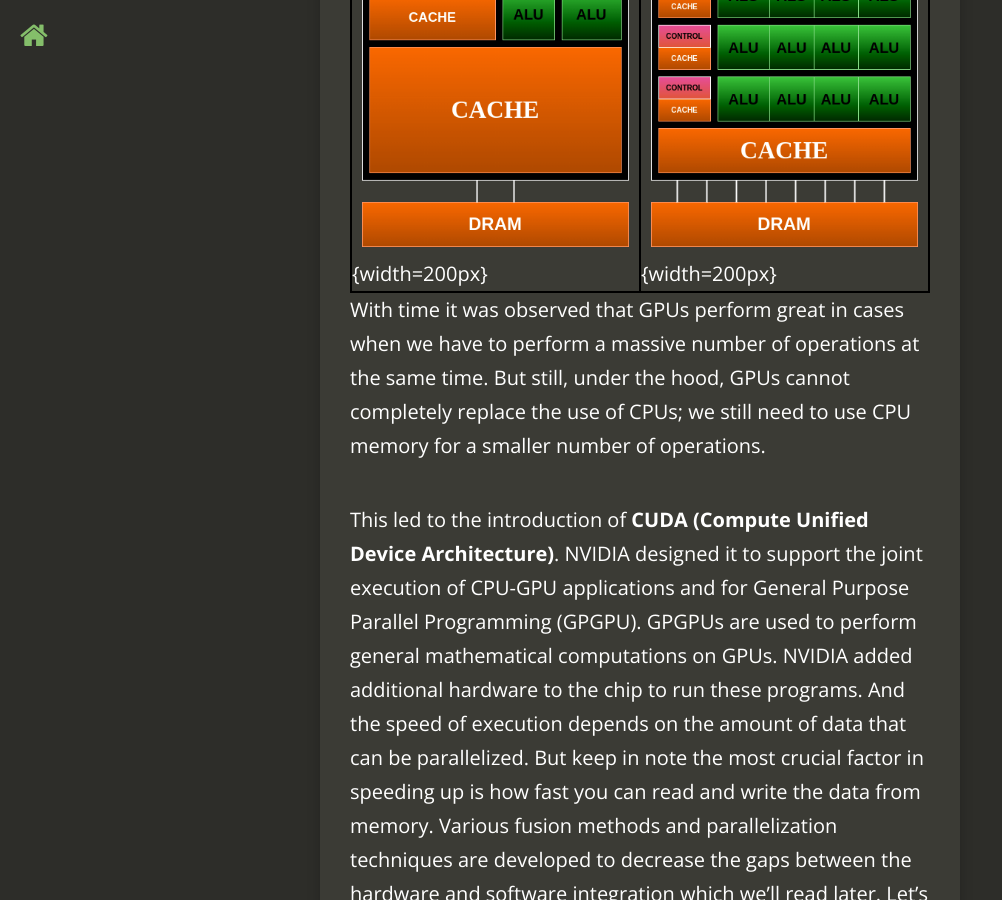
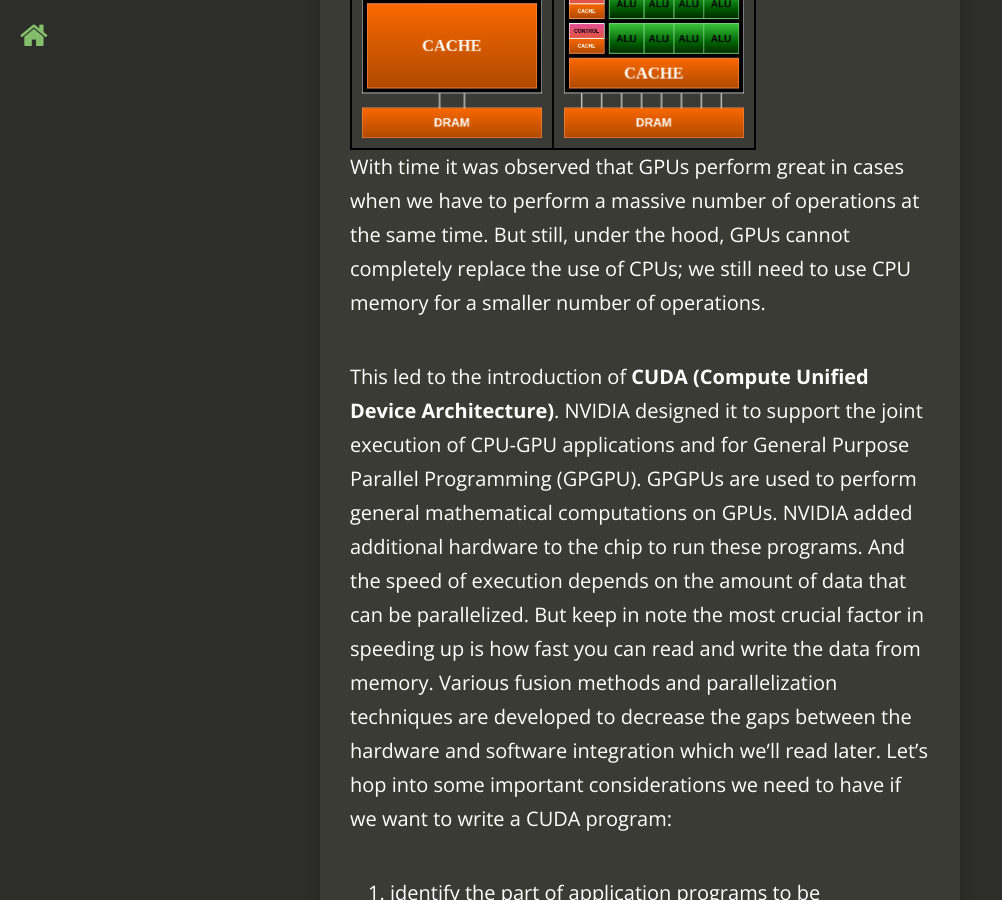
Before and after one commit to khushi-411/khushi-411.github.io, a Jekyll site: the page built from _posts/2023-08-11-gpu_intro.md, in a window 1280 px wide and 900 px high, scrolled down 3384 px. Shown: the whole window, without its empty margins (0-1002 px from the left). Built offline with Jekyll 4.4.1, drawn with Linux system fonts in a browser that asks for light colours; nearby versions of some CDN libraries; comment, search, counter and statistics services are not loaded.

Commit message:
using <img>

```diff
--- a/_posts/2023-08-11-gpu_intro.md
+++ b/_posts/2023-08-11-gpu_intro.md
@@ -81,7 +81,7 @@
 
 |           CPU Architecture             |            GPU Architecture            |
 | -------------------------------------- | -------------------------------------- |
-| ![cpu_arch](/assets/CUDA/cpu_arch.png){width=200px} | ![gpu_arch](/assets/CUDA/gpu_arch.png){width=200px} |
+| <img alt="CPU Architecture" src="/assets/CUDA/cpu_arch.png" width="200" > | <img alt="GPU Architecture" src="/assets/CUDA/gpu_arch.png" width="200" > |
 
 
 With time it was observed that GPUs perform great in cases when we have
```
